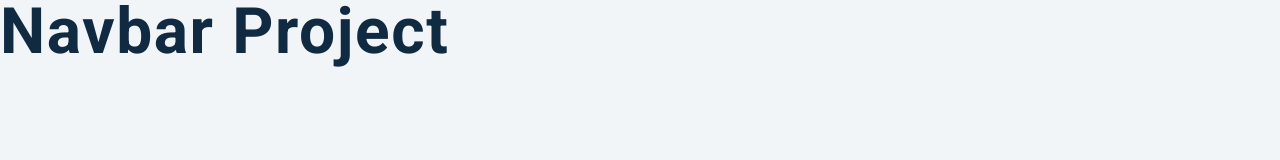
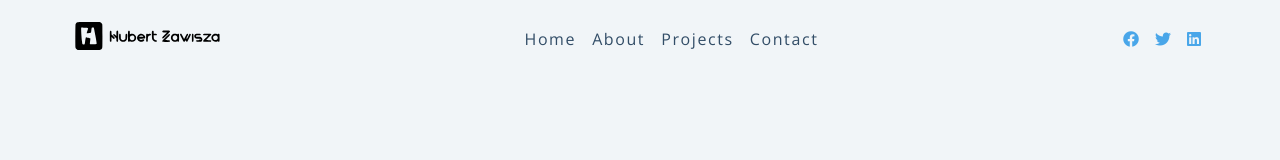
Before and after one commit to praw7/JS-Vanilla-Projects, a plain HTML site: page navbar/navbar.html in a window 1280 px wide. Drawn offline with nearby package versions, Linux system fonts and the light colour scheme.

Commit message:
add navbar html

```diff
--- a/navbar/navbar.css
+++ b/navbar/navbar.css
@@ -3,7 +3,7 @@
 Fonts
 ===============
 */
-@import url('https://fonts.googleapis.com/css?family=Open+Sans|Roboto:400,700&display=swap');
+@import url("https://fonts.googleapis.com/css?family=Open+Sans|Roboto:400,700&display=swap");
 
 /*
 ===============
@@ -43,8 +43,8 @@ Variables
   --clr-green-dark: hsl(125, 67%, 44%);
   --clr-green-light: hsl(125, 71%, 66%);
   --clr-black: #222;
-  --ff-primary: 'Roboto', sans-serif;
-  --ff-secondary: 'Open Sans', sans-serif;
+  --ff-primary: "Roboto", sans-serif;
+  --ff-secondary: "Open Sans", sans-serif;
   --transition: all 0.3s linear;
   --spacing: 0.1rem;
   --radius: 0.25rem;
@@ -198,14 +198,18 @@ nav {
 .social-icons {
   display: none;
 }
+
+/* BY DEFAULT HIDE LINKS*/
 .links {
-  /* height: 0;
+  height: 0;
   overflow: hidden;
-  transition: var(--transition); */
+  transition: var(--transition);
 }
+/* TOGGLE CLASS */
 .show-links {
   height: 10rem;
 }
+
 @media screen and (min-width: 800px) {
   .nav-center {
     max-width: 1170px;
--- a/navbar/navbar.html
+++ b/navbar/navbar.html
@@ -3,7 +3,7 @@
   <head>
     <meta charset="UTF-8" />
     <meta name="viewport" content="width=device-width, initial-scale=1.0" />
-    <title>Navbar</title>
+    <title>Navbar project</title>
     <!-- font-awesome -->
     <link
       rel="stylesheet"
@@ -14,7 +14,50 @@
     <link rel="stylesheet" href="navbar.css" />
   </head>
   <body>
-    <h1>navbar project</h1>
+    <div class="nav-center">
+      <div class="nav-header">
+        <a href="navbar.html">
+          <img src="logo-navbar.svg" class="logo" alt="logo"
+        /></a>
+
+        <button class="nav-toggle">
+          <i class="fas fa-bars"></i>
+        </button>
+      </div>
+      <!-- links -->
+      <ul class="links">
+        <li>
+          <a href="navbar.html">home</a>
+        </li>
+        <li>
+          <a href="navbar.html">about</a>
+        </li>
+        <li>
+          <a href="navbar.html">projects</a>
+        </li>
+        <li>
+          <a href="navbar.html">contact</a>
+        </li>
+      </ul>
+      <!-- social media -->
+      <ul class="social-icons">
+        <li>
+          <a href="https://www.facebook.com">
+            <i class="fab fa-facebook"></i>
+          </a>
+        </li>
+        <li>
+          <a href="https://www.twitter.com">
+            <i class="fab fa-twitter"></i>
+          </a>
+        </li>
+        <li>
+          <a href="https://www.linkedin.com">
+            <i class="fab fa-linkedin"></i>
+          </a>
+        </li>
+      </ul>
+    </div>
     <!-- javascript -->
     <script src="navbar.js"></script>
   </body>
--- a/navbar/navbar.js
+++ b/navbar/navbar.js
@@ -3,3 +3,10 @@
 // add - add class
 // remove - remove class
 // toggle - toggles class
+
+const navToggle = document.querySelector(".nav-toggle");
+const links = document.querySelector(".links");
+
+navToggle.addEventListener("click", () => {
+  links.classList.toggle("show-links");
+});
```
Also changed, not shown: index.html (+1 -1 lines), navbar/logo-navbar.svg (added).
